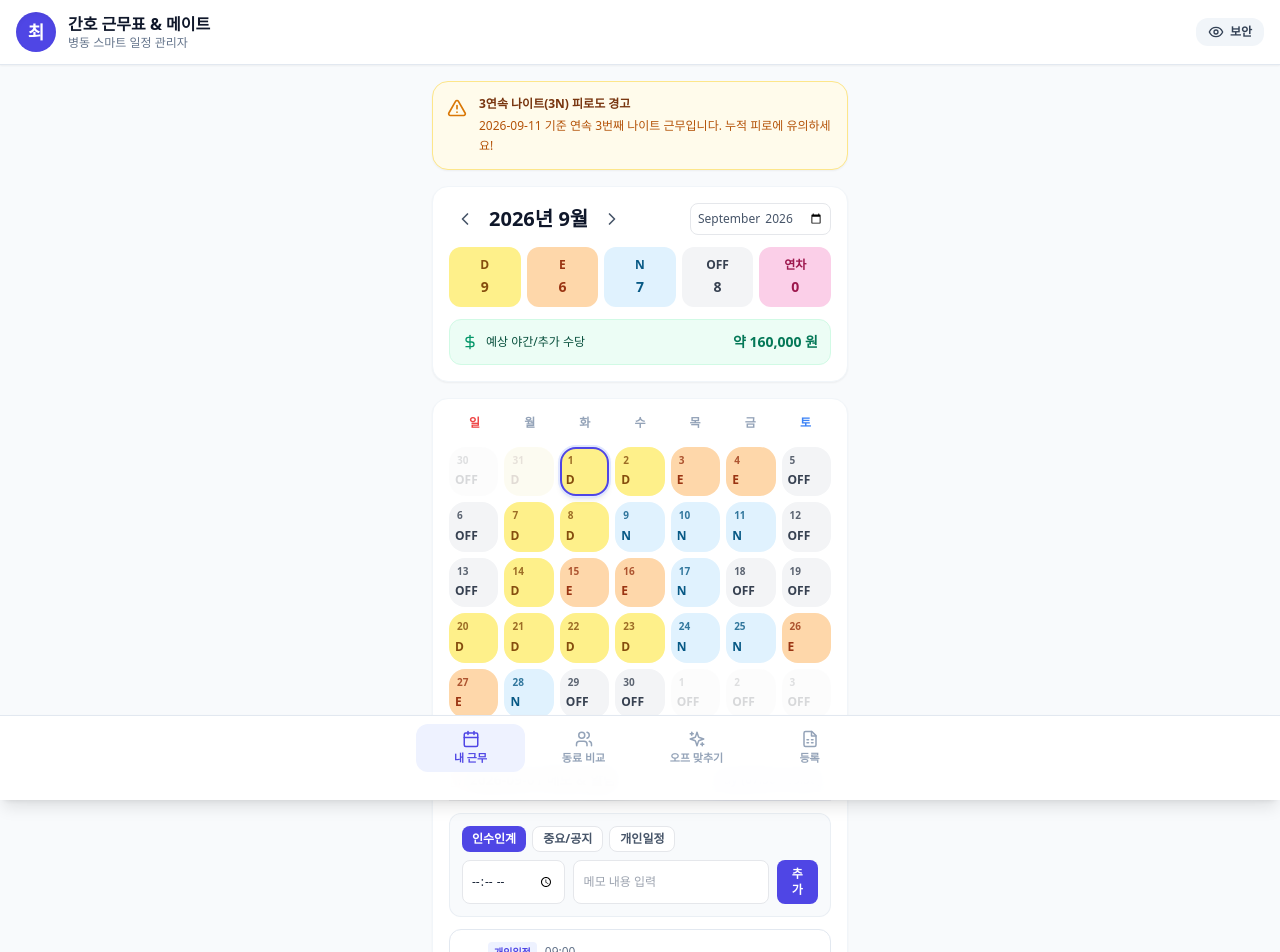
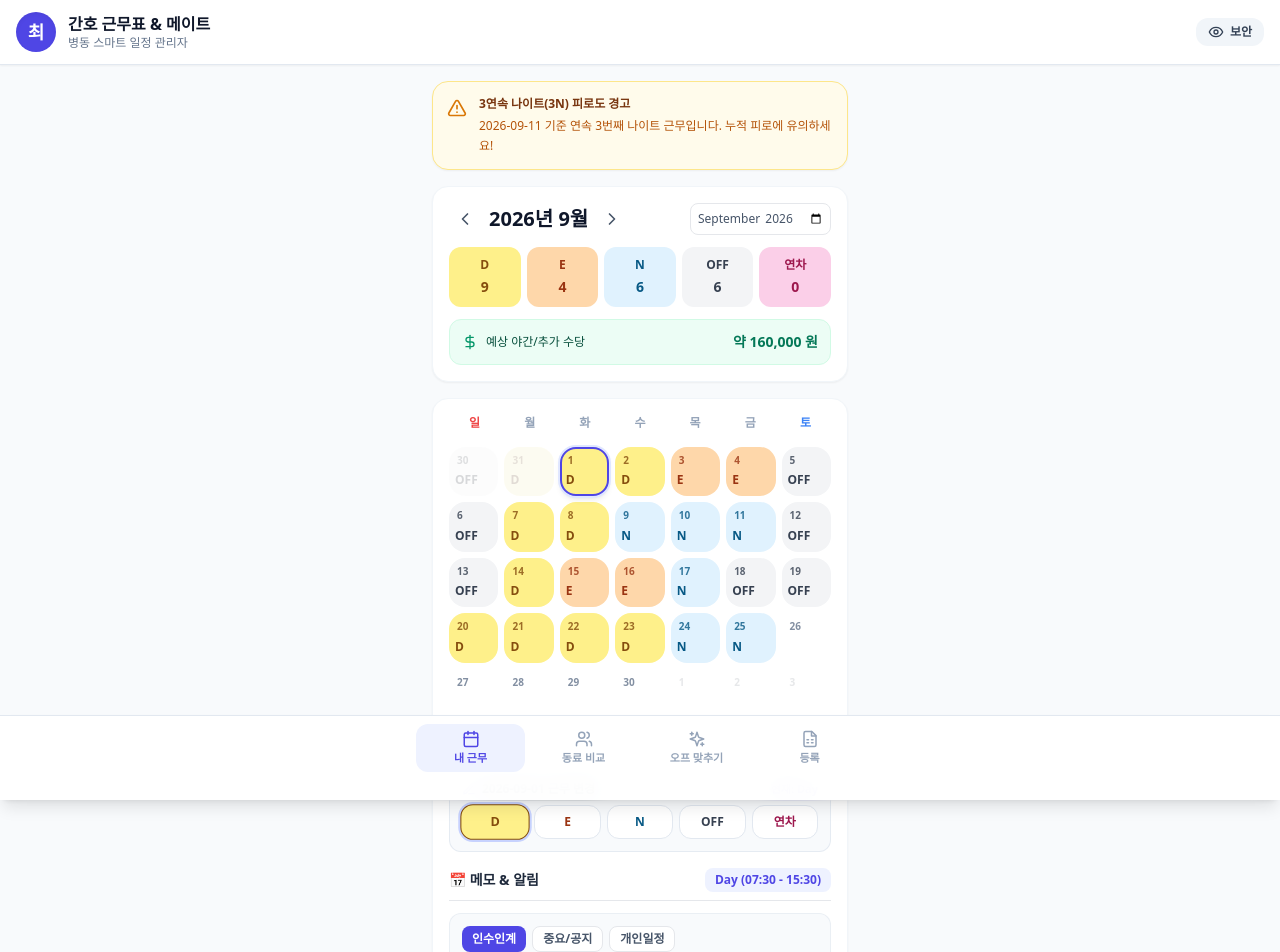
Before and after one commit to Choiseonkyeong/nurse-shift-calendar, a React (Vite) app: page / in a window 1280 px wide. Shown: the top 952 px of the page. Built offline with nearby package versions, Linux system fonts and the light colour scheme.

Commit message:
Update App.jsx

```diff
--- a/App.jsx
+++ b/App.jsx
@@ -1,7 +1,7 @@
 import React, { useState } from 'react';
 import {
   Calendar, Users, Heart, AlertTriangle,
-  DollarSign, Eye, EyeOff, FileSpreadsheet, Sparkles, Upload, ChevronLeft, ChevronRight, Camera, Image as ImageIcon
+  DollarSign, Eye, EyeOff, FileSpreadsheet, Sparkles, Upload, ChevronLeft, ChevronRight, Camera, Image as ImageIcon, Edit3
 } from 'lucide-react';
 import * as XLSX from 'xlsx';
 
@@ -34,6 +34,7 @@ export default function App() {
   const [ocrLoading, setOcrLoading] = useState(false);
   const [ocrProgress, setOcrProgress] = useState(0);
 
+  // 등록되지 않은 날짜는 빈값으로 처리 (자동 OFF 지정 안함)
   const [myShifts, setMyShifts] = useState({
     '2026-08-24': 'D', '2026-08-25': 'D', '2026-08-26': 'E', '2026-08-27': 'E', '2026-08-28': 'OFF',
     '2026-08-29': 'OFF', '2026-08-30': 'OFF', '2026-08-31': 'D',
@@ -41,8 +42,7 @@ export default function App() {
     '2026-09-06': 'OFF', '2026-09-07': 'D', '2026-09-08': 'D', '2026-09-09': 'N', '2026-09-10': 'N',
     '2026-09-11': 'N', '2026-09-12': 'OFF', '2026-09-13': 'OFF', '2026-09-14': 'D', '2026-09-15': 'E',
     '2026-09-16': 'E', '2026-09-17': 'N', '2026-09-18': 'OFF', '2026-09-19': 'OFF', '2026-09-20': 'D',
-    '2026-09-21': 'D', '2026-09-22': 'D', '2026-09-23': 'D', '2026-09-24': 'N', '2026-09-25': 'N',
-    '2026-09-26': 'E', '2026-09-27': 'E', '2026-09-28': 'N', '2026-09-29': 'OFF', '2026-09-30': 'OFF'
+    '2026-09-21': 'D', '2026-09-22': 'D', '2026-09-23': 'D', '2026-09-24': 'N', '2026-09-25': 'N'
   });
 
   const [memos, setMemos] = useState({
@@ -81,6 +81,19 @@ export default function App() {
     setTouchStartX(null);
   };
 
+  // 터치한 날짜의 근무 변경 처리
+  const handleShiftChange = (dateStr, newCode) => {
+    setMyShifts(prev => {
+      const updated = { ...prev };
+      if (newCode === '') {
+        delete updated[dateStr]; // 미등록 상태로 변경
+      } else {
+        updated[dateStr] = newCode;
+      }
+      return updated;
+    });
+  };
+
   const generateCalendarDays = () => {
     const firstDay = new Date(currentYear, currentMonth - 1, 1);
     const lastDay = new Date(currentYear, currentMonth, 0);
@@ -109,7 +122,6 @@ export default function App() {
     return days;
   };
 
-  // 사진(이미지) 업로드 후 OCR 스캔 처리
   const handleImageUpload = async (e) => {
     const file = e.target.files[0];
     if (!file) return;
@@ -130,8 +142,7 @@ export default function App() {
       setOcrProgress(80);
       await worker.terminate();
 
-      const extractedText = ret.data.text;
-      parseImageText(extractedText);
+      parseImageText(ret.data.text);
     } catch (err) {
       console.error(err);
       alert('사진을 읽는 도중 오류가 발생했습니다.');
@@ -141,11 +152,10 @@ export default function App() {
     }
   };
 
-  // 사진에서 읽은 글자 분석 후 근무표 적용
   const parseImageText = (rawText) => {
     const tokens = rawText.toUpperCase().match(/\b(D|E|N|OFF|O|O\/F)\b/g);
     if (!tokens || tokens.length === 0) {
-      alert('사진에서 근무 코드(D, E, N, OFF)를 인식하지 못했습니다. 더 선명한 사진으로 시도해보세요.');
+      alert('사진에서 근무 코드를 인식하지 못했습니다.');
       return;
     }
 
@@ -225,6 +235,8 @@ export default function App() {
     return Object.entries(myShifts).filter(([d, c]) => c === code && d.startsWith(monthPrefix)).length;
   };
 
+  const currentSelectedShiftCode = myShifts[selectedDate] || '';
+
   return (
     <div className="min-h-screen bg-slate-50 text-slate-800 pb-28 font-sans">
       <header className="bg-white border-b border-slate-200 px-4 py-3 sticky top-0 z-30 flex items-center justify-between shadow-sm">
@@ -301,6 +313,7 @@ export default function App() {
               </div>
             </div>
 
+            {/* Calendar View */}
             <div
               onTouchStart={handleTouchStart}
               onTouchEnd={handleTouchEnd}
@@ -312,8 +325,8 @@ export default function App() {
 
               <div className="grid grid-cols-7 gap-1.5">
                 {generateCalendarDays().map(({ dateStr, dayNum, isCurrentMonth }) => {
-                  const code = myShifts[dateStr] || 'OFF';
-                  const info = SHIFT_TYPES[code] || SHIFT_TYPES.OFF;
+                  const code = myShifts[dateStr] || '';
+                  const info = SHIFT_TYPES[code];
                   const isSelected = dateStr === selectedDate;
                   const isToday = dateStr === todayStr;
 
@@ -330,10 +343,10 @@ export default function App() {
                             ? 'border-amber-500 ring-2 ring-amber-100'
                             : 'border-transparent'
                       }`}
-                      style={{ backgroundColor: info.color }}
+                      style={{ backgroundColor: info ? info.color : '#FFFFFF' }}
                     >
                       <div className="flex justify-between items-center w-full px-0.5">
-                        <span className="text-[10px] font-bold opacity-80" style={{ color: info.textColor }}>
+                        <span className="text-[10px] font-bold opacity-80" style={{ color: info ? info.textColor : '#64748B' }}>
                           {dayNum}
                         </span>
                         {isToday && (
@@ -342,8 +355,8 @@ export default function App() {
                           </span>
                         )}
                       </div>
-                      <span className="text-xs font-extrabold pb-0.5 text-center" style={{ color: info.textColor }}>
-                        {code}
+                      <span className="text-xs font-extrabold pb-0.5 text-center" style={{ color: info ? info.textColor : '#94A3B8' }}>
+                        {code || ''}
                       </span>
                     </button>
                   );
@@ -351,13 +364,47 @@ export default function App() {
               </div>
             </div>
 
+            {/* Shift Quick Editor & Memo Section */}
             <div className="bg-white p-4 rounded-2xl shadow-sm border border-slate-100 space-y-3">
-              <div className="flex justify-between items-center border-b pb-2">
+              {/* Selected Day Quick Shift Changer */}
+              <div className="bg-slate-50 p-3 rounded-xl border border-slate-200/80 space-y-2">
+                <div className="flex justify-between items-center text-xs">
+                  <span className="font-bold text-slate-800 flex items-center gap-1.5">
+                    <Edit3 size={14} className="text-indigo-600" />
+                    <span>{selectedDate} 근무 변경</span>
+                  </span>
+                  <span className="text-[11px] font-semibold text-indigo-600">
+                    현재: {currentSelectedShiftCode ? SHIFT_TYPES[currentSelectedShiftCode]?.name : '미등록'}
+                  </span>
+                </div>
+
+                <div className="grid grid-cols-5 gap-1.5">
+                  {Object.entries(SHIFT_TYPES).map(([typeKey, typeInfo]) => (
+                    <button
+                      key={typeKey}
+                      onClick={() => handleShiftChange(selectedDate, typeKey)}
+                      style={{
+                        backgroundColor: currentSelectedShiftCode === typeKey ? typeInfo.color : '#FFFFFF',
+                        borderColor: currentSelectedShiftCode === typeKey ? typeInfo.textColor : '#E2E8F0',
+                        color: typeInfo.textColor
+                      }}
+                      className={`py-2 rounded-xl text-xs font-bold border transition shadow-xs ${
+                        currentSelectedShiftCode === typeKey ? 'ring-2 ring-indigo-200 font-extrabold scale-105' : 'hover:bg-slate-100'
+                      }`}
+                    >
+                      {typeKey}
+                    </button>
+                  ))}
+                </div>
+              </div>
+
+              {/* Memo Input */}
+              <div className="flex justify-between items-center border-b pb-2 pt-1">
                 <span className="font-bold text-slate-800 text-sm">
-                  📅 {selectedDate} {selectedDate === todayStr ? '(오늘)' : ''} 메모 & 알림
+                  📅 메모 & 알림
                 </span>
                 <span className="text-xs text-indigo-600 font-semibold bg-indigo-50 px-2.5 py-1 rounded-lg">
-                  {SHIFT_TYPES[myShifts[selectedDate]]?.name || '근무'} ({SHIFT_TYPES[myShifts[selectedDate]]?.time})
+                  {currentSelectedShiftCode ? `${SHIFT_TYPES[currentSelectedShiftCode]?.name} (${SHIFT_TYPES[currentSelectedShiftCode]?.time})` : '근무 없음'}
                 </span>
               </div>
 
@@ -477,7 +524,6 @@ export default function App() {
           <div className="bg-white p-4 rounded-2xl shadow-sm border border-slate-100 space-y-4">
             <h2 className="font-bold text-base flex items-center gap-2 text-slate-900"><FileSpreadsheet size={18} className="text-indigo-600" /> 스마트 근무표 등록</h2>
 
-            {/* Photo / Camera OCR Section */}
             <div className="border-2 border-dashed border-indigo-200 bg-indigo-50/50 p-5 rounded-2xl text-center space-y-3">
               <div className="flex justify-center gap-2 text-indigo-600">
                 <Camera size={26} />
@@ -503,7 +549,6 @@ export default function App() {
               )}
             </div>
 
-            {/* Excel Upload Section */}
             <div className="border border-slate-200 bg-slate-50 p-4 rounded-2xl flex items-center justify-between">
               <div>
                 <p className="text-xs font-bold text-slate-800">엑셀(.xlsx) 파일 업로드</p>
@@ -515,7 +560,6 @@ export default function App() {
               </label>
             </div>
 
-            {/* Paste Section */}
             <div className="space-y-2">
               <textarea
                 rows={3}
```
